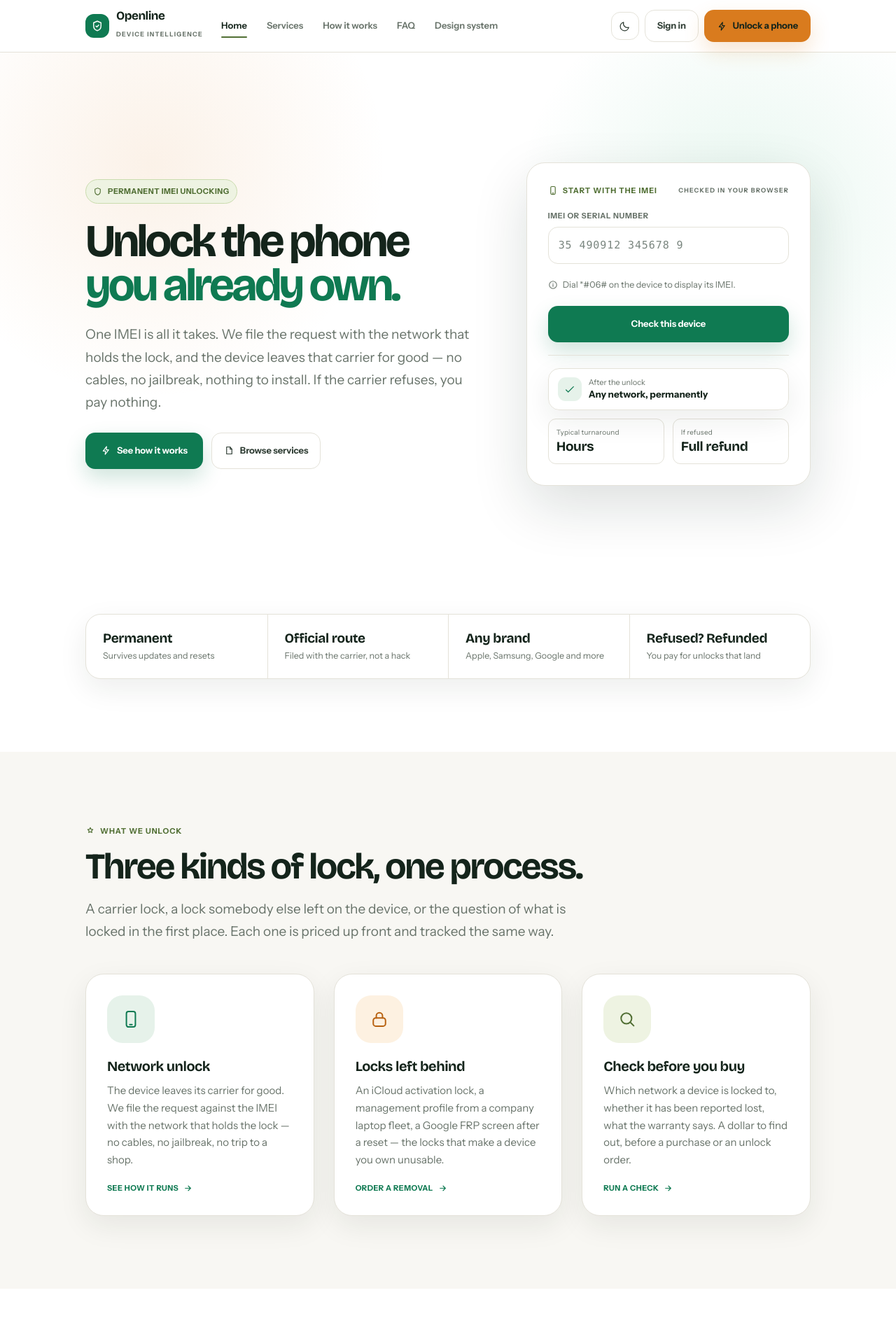
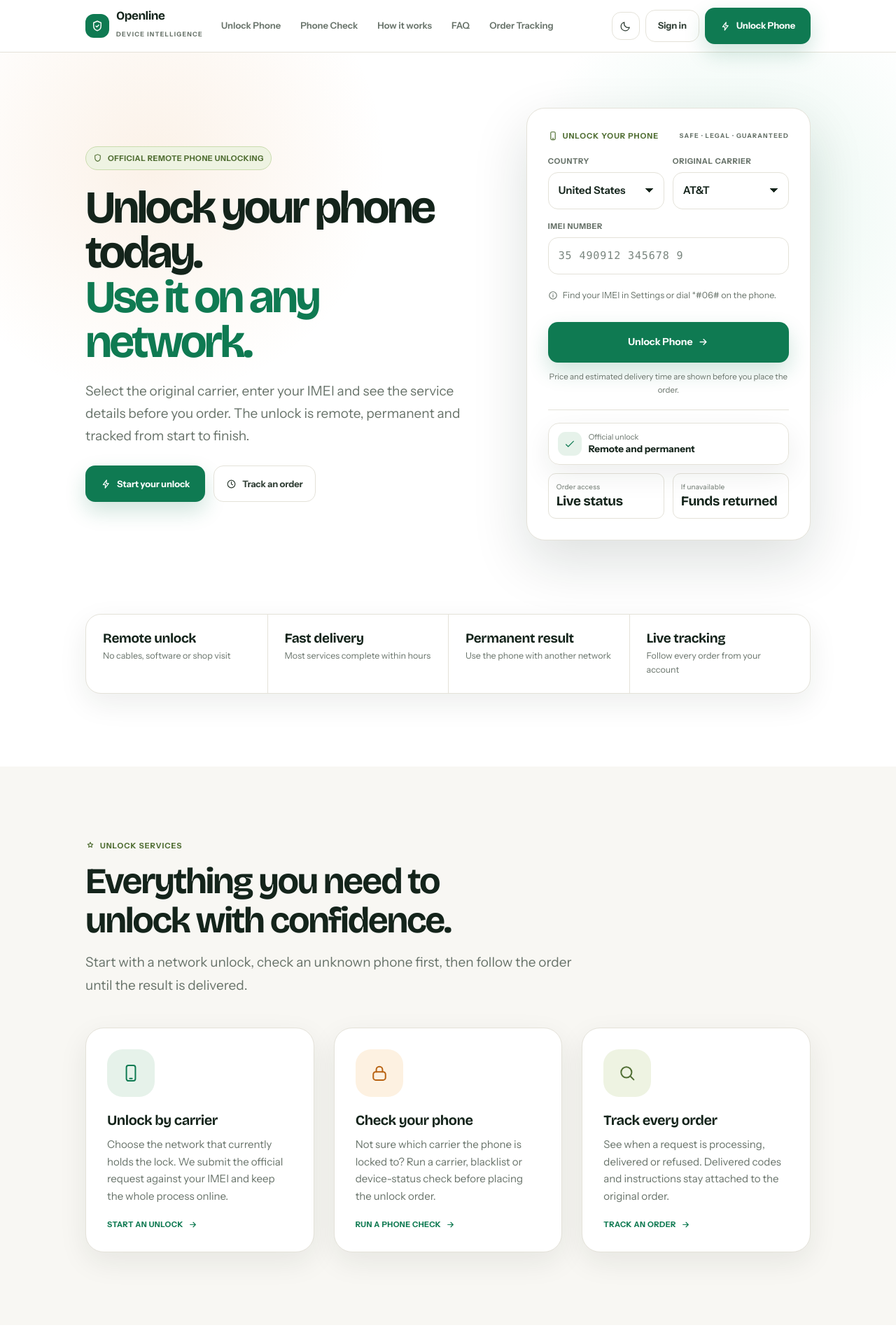
Before and after one commit to minerelx168-sketch/unlockservice, a Next.js app: page / in a window 1280 px wide. Shown: the top 1920 px of the page at 70% size. Built offline with nearby package versions, Linux system fonts and the light colour scheme.

Commit message:
Align frontend unlock flow and calls to action

```diff
--- a/app/(auth)/register/page.tsx
+++ b/app/(auth)/register/page.tsx
@@ -8,13 +8,13 @@ export const metadata: Metadata = { title: 'Create an account' }
 export const dynamic = 'force-dynamic'
 
 export default async function RegisterPage() {
-  if (await currentSession()) redirect('/user/dashboard')
+  if (await currentSession()) redirect('/user/unlock')
 
   return (
     <div className="auth-card">
       <Brand />
-      <h1>Create an account.</h1>
-      <p>Accounts start at zero credit. Add funds when you are ready to place an order.</p>
+      <h1>Start your unlock.</h1>
+      <p>Create an account to view service prices, place an unlock request and track the result.</p>
       <RegisterForm />
     </div>
   )
--- a/app/(marketing)/page.tsx
+++ b/app/(marketing)/page.tsx
@@ -3,10 +3,10 @@ import { ImeiForm } from '@/components/imei-form'
 import { Icon, type IconName } from '@/components/icons'
 
 const TRUST = [
-  { title: 'Permanent', caption: 'Survives updates and resets' },
-  { title: 'Official route', caption: 'Filed with the carrier, not a hack' },
-  { title: 'Any brand', caption: 'Apple, Samsung, Google and more' },
-  { title: 'Refused? Refunded', caption: 'You pay for unlocks that land' },
+  { title: 'Remote unlock', caption: 'No cables, software or shop visit' },
+  { title: 'Fast delivery', caption: 'Most services complete within hours' },
+  { title: 'Permanent result', caption: 'Use the phone with another network' },
+  { title: 'Live tracking', caption: 'Follow every order from your account' },
 ]
 
 const SERVICES: Array<{
@@ -19,23 +19,23 @@ const SERVICES: Array<{
   {
     icon: 'device',
     tint: '',
-    title: 'Network unlock',
-    body: 'The device leaves its carrier for good. We file the request against the IMEI with the network that holds the lock — no cables, no jailbreak, no trip to a shop.',
-    action: { href: '#how', label: 'See how it runs' },
+    title: 'Unlock by carrier',
+    body: 'Choose the network that currently holds the lock. We submit the official request against your IMEI and keep the whole process online.',
+    action: { href: '#check', label: 'Start an unlock' },
   },
   {
     icon: 'lock',
     tint: ' icon-tile--accent',
-    title: 'Locks left behind',
-    body: 'An iCloud activation lock, a management profile from a company laptop fleet, a Google FRP screen after a reset — the locks that make a device you own unusable.',
-    action: { href: '/login', label: 'Order a removal' },
+    title: 'Check your phone',
+    body: 'Not sure which carrier the phone is locked to? Run a carrier, blacklist or device-status check before placing the unlock order.',
+    action: { href: '/register', label: 'Run a phone check' },
   },
   {
     icon: 'search',
     tint: ' icon-tile--moss',
-    title: 'Check before you buy',
-    body: 'Which network a device is locked to, whether it has been reported lost, what the warranty says. A dollar to find out, before a purchase or an unlock order.',
-    action: { href: '/login', label: 'Run a check' },
+    title: 'Track every order',
+    body: 'See when a request is processing, delivered or refused. Delivered codes and instructions stay attached to the original order.',
+    action: { href: '/login', label: 'Track an order' },
   },
 ]
 
@@ -43,20 +43,20 @@ const STEPS: Array<{ icon: IconName; tint: string; title: string; body: string }
   {
     icon: 'keypad',
     tint: '',
-    title: 'Give us the IMEI',
-    body: 'Dial *#06# on the device. Pick the brand and the network it is locked to, and the price and turnaround appear before you commit to anything.',
+    title: 'Submit your phone details',
+    body: 'Choose the original carrier and enter the IMEI. We validate the number before it becomes an order.',
   },
   {
     icon: 'bolt',
     tint: ' icon-tile--accent',
-    title: 'We file the request',
-    body: 'The order goes into the carrier or manufacturer database against that IMEI. Your credit is held, not spent, for as long as it sits with them.',
+    title: 'We verify and process',
+    body: 'Review the price and delivery estimate, then confirm. Your funds are held while the provider checks eligibility.',
   },
   {
     icon: 'check',
     tint: ' icon-tile--moss',
-    title: 'The unlock arrives',
-    body: 'Apple devices are released remotely — connect to Wi-Fi and it is done. Everything else gets a code to enter when a new SIM goes in.',
+    title: 'Your phone is unlocked',
+    body: 'We update the order when it completes. Apple devices unlock remotely; supported devices receive clear code instructions.',
   },
 ]
 
@@ -138,29 +138,28 @@ export default function HomePage() {
           <div className="hero-copy">
             <span className="eyebrow">
               <Icon name="shield" strokeWidth={2} />
-              Permanent IMEI unlocking
+              Official remote phone unlocking
             </span>
 
             <h1 className="t-hero">
-              Unlock the phone
+              Unlock your phone today.
               <br />
-              <span className="accent">you already own.</span>
+              <span className="accent">Use it on any network.</span>
             </h1>
 
             <p className="t-lead">
-              One IMEI is all it takes. We file the request with the network that holds the lock, and
-              the device leaves that carrier for good — no cables, no jailbreak, nothing to install.
-              If the carrier refuses, you pay nothing.
+              Select the original carrier, enter your IMEI and see the service details before you
+              order. The unlock is remote, permanent and tracked from start to finish.
             </p>
 
             <div className="hero-actions">
-              <Link className="button button--primary" href="#how">
+              <Link className="button button--primary" href="#check">
                 <Icon name="bolt" strokeWidth={1.9} />
-                See how it works
+                Start your unlock
               </Link>
-              <Link className="button button--quiet" href="#services">
-                <Icon name="file" strokeWidth={1.9} />
-                Browse services
+              <Link className="button button--quiet" href="/login">
+                <Icon name="clock" strokeWidth={1.9} />
+                Track an order
               </Link>
             </div>
           </div>
@@ -169,9 +168,9 @@ export default function HomePage() {
             <div className="hero-panel-head">
               <span className="kicker">
                 <Icon name="device" strokeWidth={2} />
-                Start with the IMEI
+                Unlock your phone
               </span>
-              <span className="t-micro">Checked in your browser</span>
+              <span className="t-micro">Safe · legal · guaranteed</span>
             </div>
 
             <ImeiForm />
@@ -184,18 +183,18 @@ export default function HomePage() {
                   <Icon name="check" />
                 </span>
                 <span>
-                  <span className="label">After the unlock</span>
-                  <span className="value">Any network, permanently</span>
+                  <span className="label">Official unlock</span>
+                  <span className="value">Remote and permanent</span>
                 </span>
               </div>
               <div className="hero-mini">
                 <div className="mini-stat">
-                  <span className="label">Typical turnaround</span>
-                  <span className="value">Hours</span>
+                  <span className="label">Order access</span>
+                  <span className="value">Live status</span>
                 </div>
                 <div className="mini-stat">
-                  <span className="label">If refused</span>
-                  <span className="value">Full refund</span>
+                  <span className="label">If unavailable</span>
+                  <span className="value">Funds returned</span>
                 </div>
               </div>
             </div>
@@ -223,12 +222,12 @@ export default function HomePage() {
           <div className="section-head">
             <span className="kicker">
               <Icon name="sparkle" strokeWidth={2} />
-              What we unlock
+              Unlock services
             </span>
-            <h2 className="t-section">Three kinds of lock, one process.</h2>
+            <h2 className="t-section">Everything you need to unlock with confidence.</h2>
             <p className="t-lead">
-              A carrier lock, a lock somebody else left on the device, or the question of what is
-              locked in the first place. Each one is priced up front and tracked the same way.
+              Start with a network unlock, check an unknown phone first, then follow the order until
+              the result is delivered.
             </p>
           </div>
 
@@ -260,9 +259,9 @@ export default function HomePage() {
               <Icon name="pulse" strokeWidth={2} />
               How it works
             </span>
-            <h2 className="t-section">IMEI in, unlock out.</h2>
+            <h2 className="t-section">Unlock your phone in three simple steps.</h2>
             <p className="t-lead">
-              Three steps, and the device never leaves your hand.
+              Your phone stays with you throughout the process.
             </p>
           </div>
 
@@ -459,18 +458,19 @@ export default function HomePage() {
                 Ready when you are
               </span>
               <h2 className="t-card" style={{ fontSize: 30, letterSpacing: '-0.035em' }}>
-                Take the lock off before you sell, travel or switch.
+                Ready to use your phone on another network?
               </h2>
               <p className="t-small">
-                Price and turnaround are quoted before you order, and a refused device costs nothing.
+                Start with the country, original carrier and IMEI. You will see service details before
+                confirming the order.
               </p>
             </div>
             <div className="cta-actions">
-              <Link className="button button--primary" href="/register">
-                Create an account
+              <Link className="button button--primary" href="#check">
+                Unlock Phone Now
               </Link>
-              <Link className="button button--quiet" href="/design-system">
-                View the design system
+              <Link className="button button--quiet" href="/login">
+                Track an Order
               </Link>
             </div>
           </div>
--- a/components/imei-form.tsx
+++ b/components/imei-form.tsx
@@ -1,28 +1,57 @@
 'use client'
 
+import { useRouter } from 'next/navigation'
 import { useRef, useState, type FormEvent } from 'react'
 import { groupImei, IMEI_LENGTH, luhnValid, normalizeImei } from '@/lib/imei'
 import { Icon, type IconName } from './icons'
 
 type NoteState = 'idle' | 'valid' | 'invalid'
+type Note = { state: NoteState; icon: IconName; text: string }
 
-type Note = { state: NoteState; icon: IconName; text: string }
+type Market = {
+  country: string
+  carriers: string[]
+}
+
+const MARKETS: Market[] = [
+  {
+    country: 'United States',
+    carriers: ['AT&T', 'T-Mobile', 'Verizon', 'Cricket Wireless', 'Metro by T-Mobile'],
+  },
+  {
+    country: 'United Kingdom',
+    carriers: ['EE', 'O2', 'Three', 'Vodafone UK'],
+  },
+  {
+    country: 'Canada',
+    carriers: ['Bell', 'Rogers', 'Telus', 'Freedom Mobile'],
+  },
+  {
+    country: 'Australia',
+    carriers: ['Optus', 'Telstra', 'Vodafone Australia'],
+  },
+]
 
 const RESTING: Note = {
   state: 'idle',
   icon: 'info',
-  text: 'Dial *#06# on the device to display its IMEI.',
+  text: 'Find your IMEI in Settings or dial *#06# on the phone.',
 }
 
 /**
- * The identifier is checked in the browser: the Luhn digit rules out a
- * typo before anything is sent, so a mistyped number never becomes a
- * failed lookup.
+ * The identifier is checked in the browser before the customer is taken into
+ * the authenticated order flow. Country and carrier are intentionally part of
+ * the first step so the landing-page promise matches the order experience.
  */
 export function ImeiForm() {
+  const router = useRouter()
   const inputRef = useRef<HTMLInputElement>(null)
   const [value, setValue] = useState('')
+  const [marketIndex, setMarketIndex] = useState(0)
+  const [carrier, setCarrier] = useState(MARKETS[0].carriers[0])
   const [note, setNote] = useState<Note>(RESTING)
+
+  const market = MARKETS[marketIndex]
 
   function handleChange(event: FormEvent<HTMLInputElement>) {
     const input = event.currentTarget
@@ -40,20 +69,26 @@ export function ImeiForm() {
     if (digits.length === 0) {
       setNote(RESTING)
     } else if (digits.length < IMEI_LENGTH) {
-      setNote({ state: 'idle', icon: 'info', text: `${digits.length} of ${IMEI_LENGTH} digits.` })
+      setNote({ state: 'idle', icon: 'info', text: `${digits.length} of ${IMEI_LENGTH} digits entered.` })
     } else if (luhnValid(digits)) {
       setNote({
         state: 'valid',
         icon: 'checkSmall',
-        text: 'Checksum looks right — this device can be ordered.',
+        text: 'IMEI looks valid. Continue to see price and turnaround.',
       })
     } else {
       setNote({
         state: 'invalid',
         icon: 'cross',
-        text: 'Checksum does not match. Re-read the last digit.',
+        text: 'That IMEI does not look right. Check the final digit.',
       })
     }
+  }
+
+  function handleMarketChange(event: FormEvent<HTMLSelectElement>) {
+    const nextIndex = Number(event.currentTarget.value)
+    setMarketIndex(nextIndex)
+    setCarrier(MARKETS[nextIndex].carriers[0])
   }
 
   function handleSubmit(event: FormEvent<HTMLFormElement>) {
@@ -64,22 +99,48 @@ export function ImeiForm() {
       setNote({
         state: 'invalid',
         icon: 'cross',
-        text: `Enter a full ${IMEI_LENGTH}-digit IMEI before continuing.`,
+        text: `Enter a valid ${IMEI_LENGTH}-digit IMEI to continue.`,
       })
       inputRef.current?.focus()
       return
     }
 
-    setNote({
-      state: 'valid',
-      icon: 'checkSmall',
-      text: 'Checksum accepted. Sign in to order an unlock for this device.',
+    const query = new URLSearchParams({
+      imei: digits,
+      country: market.country,
+      carrier,
     })
+    router.push(`/register?${query.toString()}`)
   }
 
   return (
-    <form className="field" onSubmit={handleSubmit} noValidate>
-      <label htmlFor="imei">IMEI or serial number</label>
+    <form className="unlock-quote" onSubmit={handleSubmit} noValidate>
+      <div className="unlock-quote-grid">
+        <div className="field">
+          <label htmlFor="country">Country</label>
+          <select id="country" value={marketIndex} onChange={handleMarketChange}>
+            {MARKETS.map((entry, index) => (
+              <option key={entry.country} value={index}>
+                {entry.country}
+              </option>
+            ))}
+          </select>
+        </div>
+
+        <div className="field">
+          <label htmlFor="carrier">Original carrier</label>
+          <select id="carrier" value={carrier} onChange={(event) => setCarrier(event.currentTarget.value)}>
+            {market.carriers.map((entry) => (
+              <option key={entry} value={entry}>
+                {entry}
+              </option>
+            ))}
+          </select>
+        </div>
+      </div>
+
+      <div className="field">
+        <label htmlFor="imei">IMEI number</label>
         <input
           id="imei"
           name="imei"
@@ -96,9 +157,16 @@ export function ImeiForm() {
           <Icon name={note.icon} strokeWidth={note.state === 'idle' ? 1.9 : 2.2} />
           <span>{note.text}</span>
         </p>
-      <button className="button button--primary button--wide" type="submit">
-        Check this device
+      </div>
+
+      <button className="button button--primary button--wide unlock-submit" type="submit">
+        Unlock Phone
+        <Icon name="arrowRight" strokeWidth={2.2} />
       </button>
+
+      <p className="unlock-quote-note">
+        Price and estimated delivery time are shown before you place the order.
+      </p>
     </form>
   )
 }
--- a/components/site-header.tsx
+++ b/components/site-header.tsx
@@ -8,11 +8,11 @@ import { Icon } from './icons'
 import { ThemeToggle } from './theme-toggle'
 
 const NAV = [
-  { href: '/', label: 'Home' },
-  { href: '/#services', label: 'Services' },
+  { href: '/#check', label: 'Unlock Phone' },
+  { href: '/#services', label: 'Phone Check' },
   { href: '/#how', label: 'How it works' },
   { href: '/#faq', label: 'FAQ' },
-  { href: '/design-system', label: 'Design system' },
+  { href: '/login', label: 'Order Tracking' },
 ]
 
 /**
@@ -55,9 +55,9 @@ export function SiteHeader() {
           <Link className="button button--quiet" href="/login">
             Sign in
           </Link>
-          <Link className="button button--accent" href="/#check">
+          <Link className="button button--primary" href="/#check">
             <Icon name="bolt" strokeWidth={1.9} />
-            Unlock a phone
+            Unlock Phone
           </Link>
           <button
             type="button"
--- a/lib/actions.ts
+++ b/lib/actions.ts
@@ -41,7 +41,7 @@ export async function registerAction(_: FormState, data: FormData): Promise<Form
     throw error
   }
   revalidatePath('/', 'layout')
-  redirect('/user/dashboard')
+  redirect('/user/unlock')
 }
 
 export async function loginAction(_: FormState, data: FormData): Promise<FormState> {
--- a/styles/components.css
+++ b/styles/components.css
@@ -101,6 +101,11 @@
 .button--primary:hover {
   background: var(--primary-dark);
   color: var(--on-primary);
+  transform: translateY(-1px);
+}
+
+.button--primary:active {
+  transform: translateY(1px);
 }
 
 /* Amber is the second action, never the first. */
@@ -391,6 +396,24 @@
   border-color: var(--line-strong);
 }
 
+.field select {
+  min-height: 50px;
+  width: 100%;
+  padding: 12px 40px 12px 14px;
+  border: 1px solid var(--line);
+  border-radius: var(--radius-control);
+  background: var(--surface);
+  color: var(--ink-strong);
+  font-size: 14px;
+  font-weight: 620;
+  cursor: pointer;
+  transition: border-color 0.18s ease;
+}
+
+.field select:hover {
+  border-color: var(--line-strong);
+}
+
 .field-note {
   display: flex;
   align-items: center;
@@ -412,6 +435,44 @@
 
 .field-note[data-state='invalid'] {
   color: var(--danger);
+}
+
+.unlock-quote {
+  display: grid;
+  gap: 15px;
+}
+
+.unlock-quote-grid {
+  display: grid;
+  grid-template-columns: repeat(2, minmax(0, 1fr));
+  gap: 12px;
+}
+
+.unlock-submit {
+  min-height: 58px;
+  font-size: 14px;
+  letter-spacing: 0;
+}
+
+.unlock-submit svg {
+  transition: transform 0.18s ease;
+}
+
+.unlock-submit:hover svg {
+  transform: translateX(4px);
+}
+
+.unlock-quote-note {
+  margin: -4px 0 0;
+  text-align: center;
+  font-size: 11.5px;
+  color: var(--muted);
+}
+
+@media (max-width: 620px) {
+  .unlock-quote-grid {
+    grid-template-columns: 1fr;
+  }
 }
 
 /* ==== data table ==================================================== */
```
Lines whose indentation alone changed are shown as unchanged.
